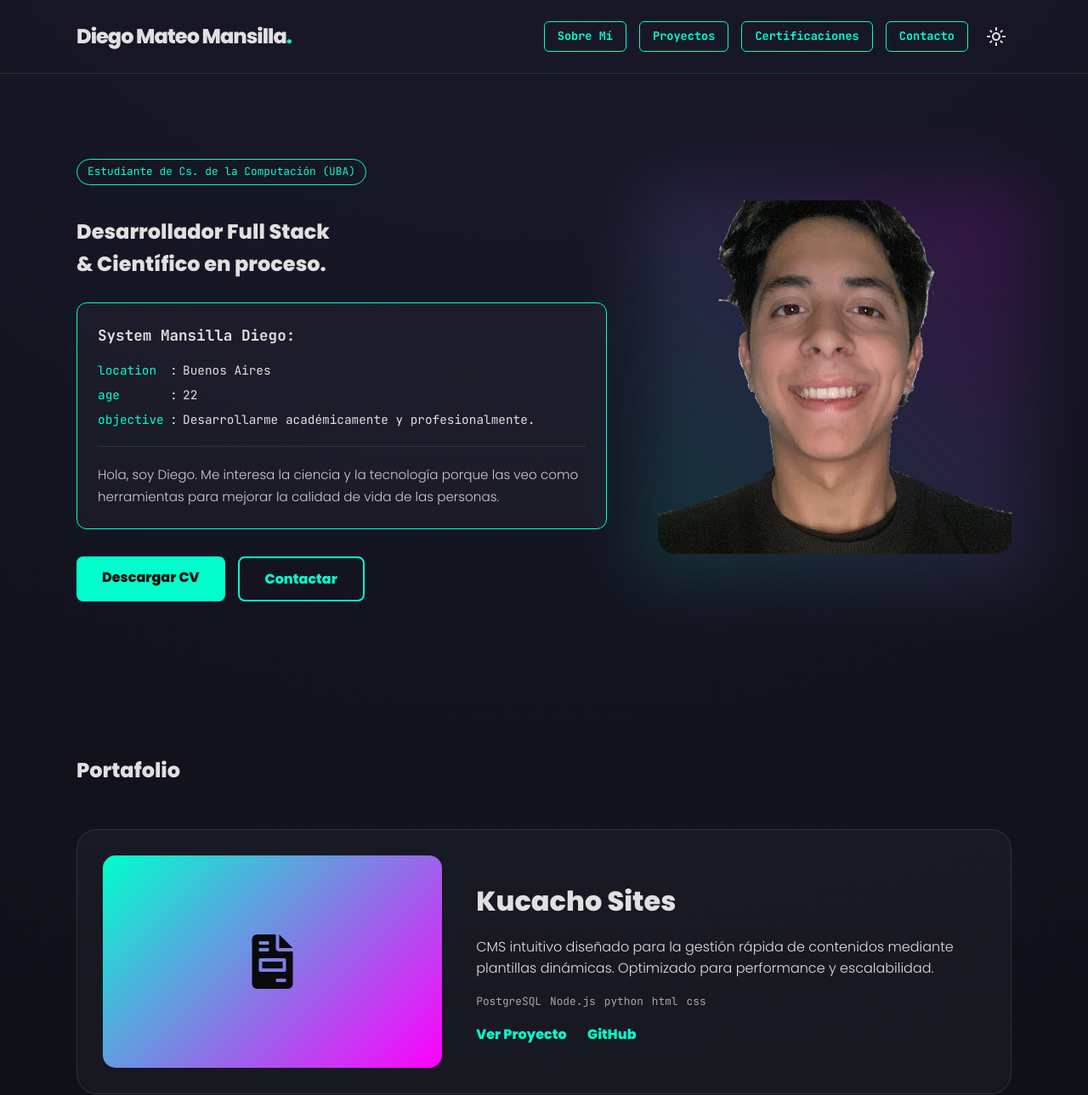
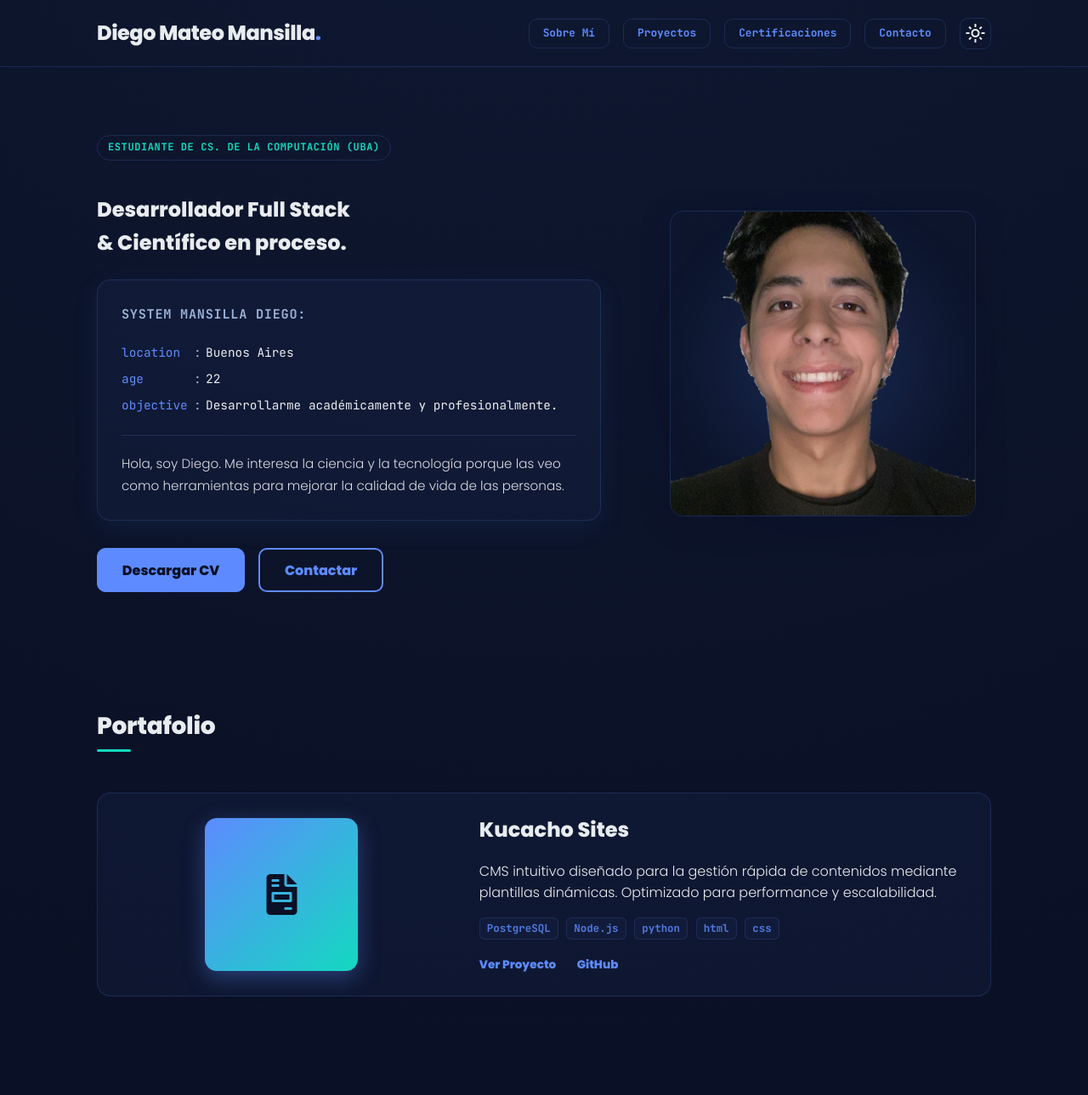
Before and after one commit to MansiDiego/MansiDiego, a plain HTML site: page index.html in a window 1280 px wide. Shown: the top 1289 px of the page at 85% size. Drawn offline with nearby package versions, Linux system fonts and the light colour scheme.

Commit message:
style: redesign to observatory/science-data theme

```diff
--- a/static.css
+++ b/static.css
@@ -1,238 +1,428 @@
-/* --- Variables de Entorno --- */
+/* --- Token system: "Noche de Observatorio" (dark) / "Día de Laboratorio" (light) --- */
+
 :root {
-    /* MODO CYBERPUNK (Ekko) - Default */
-    --bg-main: #0a0a0c;
-    --bg-gradient: radial-gradient(circle at 50% -20%, #1a1a2e, #0a0a0c);
-    --accent-primary: #00ffcc; /* Cian Ekko */
-    --accent-secondary: #ff00ff; /* Magenta Neón */
-    --text-main: #e0e0e0;
-    --card-bg: rgba(255, 255, 255, 0.03);
-    --border-color: rgba(255, 255, 255, 0.1);
+    /* MODO OSCURO — Noche de Observatorio */
+    --bg-main: #0a1025;
+    --bg-gradient: radial-gradient(circle at 50% -20%, #0f1a33 0%, #0a1025 60%);
+    --accent-primary: #5d8bff;   /* azul eléctrico — datos, enlaces, interacción */
+    --accent-secondary: #13d9c0; /* cian-verde — énfasis, output científico */
+    --accent-glow: #6ec1e3;      /* azul pálido — halo sutil */
+    --text-main: #e8ecef;
+    --text-muted: #9ab1d6;
+    --card-bg: rgba(93, 139, 255, 0.05);
+    --border-color: rgba(93, 139, 255, 0.18);
     --font-header: 'Poppins', sans-serif;
     --font-code: 'JetBrains Mono', monospace;
+    --radius-card: 16px;
+    --radius-sm: 10px;
 }
 
 body:not(.dark-mode) {
-    /* MODO CLARO  */
+    /* MODO CLARO — Día de Laboratorio */
     --bg-main: #ffffff;
     --bg-gradient: none;
-    --accent-primary: #222222;
-    --accent-secondary: #555555;
-    --text-main: #1a1a1a;
-    --card-bg: #f9f9f9;
-    --border-color: #eee;
+    --accent-primary: #2c4a7a;   /* azul profundo */
+    --accent-secondary: #139daa; /* azul-verde */
+    --accent-glow: #6cb4ee;
+    --text-main: #0a1025;
+    --text-muted: #5a6b8c;
+    --card-bg: #f7f8fb;
+    --border-color: #d9e0ec;
 }
 
 /* --- Base --- */
+*, *::before, *::after { box-sizing: border-box; }
+
+html { scroll-behavior: smooth; }
+
 body {
     background: var(--bg-main);
     background-image: var(--bg-gradient);
     color: var(--text-main);
     font-family: var(--font-header);
+    font-size: 1rem;
+    font-weight: 400;
     line-height: 1.6;
     margin: 0;
-    transition: all 0.4s ease;
+    transition:
+        background-color 0.4s ease,
+        color 0.4s ease,
+        background-image 0.4s ease;
 }
 
-.container { max-width: 1100px; margin: 0 auto; padding: 0 2rem; }
-a { text-decoration: none; transition: 0.3s; }
+/* Respeto por preferencias de movimiento reducido */
+@media (prefers-reduced-motion: reduce) {
+    *, *::before, *::after {
+        animation-duration: 0.01ms !important;
+        animation-iteration-count: 1 !important;
+        transition-duration: 0.01ms !important;
+    }
+}
+
+.container { max-width: 1100px; margin: 0 auto; padding: 0 1.5rem; }
+a { text-decoration: none; color: inherit; transition: color 0.3s ease; }
 
 /* --- Header & Nav --- */
-header { padding: 1.5rem 0; border-bottom: 1px solid var(--border-color); }
-.header-content { display: flex; justify-content: space-between; align-items: center; }
-.logo { font-weight: 800; font-size: 1.5rem; letter-spacing: -1px; margin: 0; }
+header {
+    padding: 1.25rem 0;
+    border-bottom: 1px solid var(--border-color);
+}
+
+.header-content {
+    display: flex;
+    justify-content: space-between;
+    align-items: center;
+    gap: 1rem;
+}
+
+.logo {
+    font-family: var(--font-header);
+    font-weight: 800;
+    font-size: 1.5rem;
+    letter-spacing: -0.5px;
+    margin: 0;
+    color: var(--text-main);
+}
+
 .logo span { color: var(--accent-primary); }
 
-nav { display: flex; align-items: center; gap: 15px; }
+nav {
+    display: flex;
+    align-items: center;
+    gap: 1rem;
+    flex-wrap: wrap;
+}
 
 .nav-btn {
     font-family: var(--font-code);
-    font-size: 0.85rem;
+    font-size: 0.8rem;
     font-weight: 700;
     color: var(--accent-primary);
-    border: 1px solid var(--accent-primary);
-    padding: 6px 15px;
-    border-radius: 6px;
+    border: 1px solid var(--border-color);
+    padding: 0.4rem 1rem;
+    border-radius: var(--radius-sm);
+    transition: all 0.3s ease;
 }
 
-.nav-btn:hover {
+.nav-btn:hover,
+.nav-btn:focus-visible {
     background: var(--accent-primary);
     color: var(--bg-main);
-    box-shadow: 0 0 15px var(--accent-primary);
+    border-color: var(--accent-primary);
+    box-shadow: 0 0 14px 4px rgba(93, 139, 255, 0.35);
+}
+
+.nav-btn:focus-visible {
+    outline: 2px solid var(--accent-secondary);
+    outline-offset: 2px;
 }
 
 .dark-mode-icon {
-    background: none; border: none; cursor: pointer;
-    color: var(--text-main); display: flex; align-items: center;
+    background: none;
+    border: 1px solid var(--border-color);
+    border-radius: var(--radius-sm);
+    cursor: pointer;
+    color: var(--text-main);
+    display: flex;
+    align-items: center;
+    padding: 0.35rem;
+    transition: all 0.3s ease;
 }
 
-/* --- About Section --- */
-.about-section { padding: 100px 0; }
-.split-layout { display: flex; align-items: center; gap: 60px; }
-.about-text-content { flex: 1.2; }
-.about-image-wrapper { flex: 0.8; position: relative; }
+.dark-mode-icon:hover,
+.dark-mode-icon:focus-visible {
+    color: var(--accent-primary);
+    border-color: var(--accent-primary);
+}
+
+/* --- Hero / About Section --- */
+.about-section { padding: 5rem 0 4rem; }
+.split-layout {
+    display: flex;
+    align-items: center;
+    gap: 4rem;
+}
+
+.about-text-content { flex: 1.2; min-width: 0; }
+.about-image-wrapper { flex: 0.8; position: relative; display: flex; justify-content: center; }
 
 .badge {
     font-family: var(--font-code);
-    color: var(--accent-primary);
-    font-size: 0.8rem;
-    border: 1px solid var(--accent-primary);
+    color: var(--accent-secondary);
+    font-size: 0.75rem;
+    font-weight: 700;
+    letter-spacing: 0.05em;
+    border: 1px solid var(--border-color);
     padding: 4px 12px;
-    border-radius: 20px;
+    border-radius: 1.25rem;
     display: inline-block;
-    margin-bottom: 1rem;
+    margin-bottom: 1.25rem;
+    text-transform: uppercase;
 }
 
 .profile-photo {
-    width: 100%; aspect-ratio: 1/1; object-fit: cover;
-    border-radius: 20px; position: relative; z-index: 2;
+    width: 100%;
+    max-width: 360px;
+    aspect-ratio: 1 / 1;
+    object-fit: cover;
+    border-radius: var(--radius-card);
+    position: relative;
+    z-index: 2;
+    border: 1px solid var(--border-color);
+    box-shadow: 0 8px 32px rgba(10, 16, 37, 0.45);
 }
 
+/* Halo de observatorio — el "signature element" sutil */
 .glow-effect {
-    position: absolute; width: 110%; height: 110%; top: -5%; left: -5%;
-    background: linear-gradient(45deg, var(--accent-primary), var(--accent-secondary));
-    filter: blur(40px); opacity: 0.15; z-index: 1;
+    position: absolute;
+    inset: -6%;
+    background: radial-gradient(circle, var(--accent-primary) 0%, transparent 60%);
+    filter: blur(32px);
+    opacity: 0.22;
+    z-index: 1;
+    animation: breathe 6s ease-in-out infinite;
+}
+
+@keyframes breathe {
+    0%, 100% { opacity: 0.18; transform: scale(1); }
+    50% { opacity: 0.28; transform: scale(1.04); }
 }
 
 /* --- Botones Principales --- */
-.about-btns { display: flex; gap: 15px; margin-top: 2rem; }
+.about-btns { display: flex; gap: 1rem; margin-top: 2rem; flex-wrap: wrap; }
 
 .btn {
     background: var(--accent-primary);
     color: var(--bg-main);
-    padding: 12px 30px;
-    border-radius: 8px;
+    padding: 0.7rem 1.8rem;
+    border-radius: var(--radius-sm);
     font-weight: 700;
-    display: inline-block;
+    font-family: var(--font-header);
+    display: inline-flex;
+    align-items: center;
+    gap: 0.5rem;
+    transition: all 0.3s ease;
+    border: 1px solid var(--accent-primary);
 }
 
-.btn:hover { box-shadow: 0 0 20px var(--accent-primary); transform: translateY(-2px); }
+.btn:hover,
+.btn:focus-visible {
+    box-shadow: 0 0 18px 6px rgba(93, 139, 255, 0.45);
+    transform: translateY(-2px);
+}
 
-/* Boton secundario(Contactar) */
+.btn:focus-visible {
+    outline: 2px solid var(--accent-secondary);
+    outline-offset: 2px;
+}
+
+/* Botón secundario (Contactar) */
 .btn-secondary {
     background: transparent;
     color: var(--accent-primary);
     border: 2px solid var(--accent-primary);
 }
 
-.btn-secondary:hover {
+.btn-secondary:hover,
+.btn-secondary:focus-visible {
     background: var(--accent-primary);
     color: var(--bg-main);
 }
 
 /* --- Projects --- */
-.projects-section { padding: 60px 0; }
-.projects-list { display: flex; flex-direction: column; gap: 80px; margin-top: 50px; }
+.projects-section { padding: 3rem 0; }
+.section-title {
+    font-size: 1.75rem;
+    font-weight: 700;
+    letter-spacing: -0.3px;
+    position: relative;
+    display: inline-block;
+    margin-bottom: 2rem;
+}
+.section-title::after {
+    content: "";
+    position: absolute;
+    bottom: -8px;
+    left: 0;
+    width: 40px;
+    height: 3px;
+    background: var(--accent-secondary);
+    border-radius: 2px;
+}
+.projects-list { display: flex; flex-direction: column; gap: 2.5rem; margin-top: 1.5rem; }
+
 .project-row {
-    display: flex; gap: 40px; align-items: center; padding: 30px;
-    border-radius: 24px; background: var(--card-bg);
+    display: flex;
+    gap: 2.5rem;
+    align-items: center;
+    padding: 1.5rem;
+    border-radius: var(--radius-card);
+    background: var(--card-bg);
     border: 1px solid var(--border-color);
+    transition: border-color 0.3s ease, box-shadow 0.3s ease;
 }
 
-.project-image { flex: 1; }
+.project-row:hover { border-color: var(--accent-primary); }
+
+.project-image { flex: 1; min-width: 0; display: flex; justify-content: center; }
 .project-icon-wrapper {
     background: linear-gradient(135deg, var(--accent-primary), var(--accent-secondary));
-    height: 250px; border-radius: 15px;
-    display: flex; justify-content: center; align-items: center;
-    font-size: 4rem; color: var(--bg-main);
+    height: 180px;
+    aspect-ratio: 1 / 1;
+    border-radius: 14px;
+    display: flex;
+    justify-content: center;
+    align-items: center;
+    font-size: 3rem;
+    color: var(--bg-main);
+    box-shadow: 0 8px 26px rgba(93, 139, 255, 0.35);
 }
 
 .project-info { flex: 1.5; }
-.project-info h3 { font-size: 2rem; margin: 0 0 10px 0; }
-.project-tech { margin: 15px 0; display: flex; gap: 10px; }
-.project-tech span { font-family: var(--font-code); font-size: 0.8rem; opacity: 0.7; }
+.project-info h3 {
+    font-size: 1.5rem;
+    font-weight: 700;
+    margin: 0 0 0.6rem 0;
+    color: var(--text-main);
+}
+.project-tech { margin: 1rem 0; display: flex; flex-wrap: wrap; gap: 0.6rem; }
+.project-tech span {
+    font-family: var(--font-code);
+    font-size: 0.78rem;
+    font-weight: 700;
+    color: var(--accent-primary);
+    background: var(--card-bg);
+    border: 1px solid var(--border-color);
+    padding: 2px 8px;
+    border-radius: 6px;
+    opacity: 0.85;
+}
 
-.link-glow { font-weight: 700; color: var(--accent-primary); margin-right: 20px; }
-.link-glow:hover { text-shadow: 0 0 10px var(--accent-primary); }
+.link-glow {
+    font-weight: 700;
+    color: var(--accent-primary);
+    margin-right: 1.25rem;
+    font-size: 0.85rem;
+    transition: color 0.3s ease;
+}
+.link-glow:hover,
+.link-glow:focus-visible { color: var(--accent-secondary); }
 
 /* --- Footer --- */
-.main-footer { padding: 60px 0 30px; border-top: 1px solid var(--border-color); background: rgba(0,0,0,0.2); margin-top: 100px; text-align: center; }
-.footer-socials { display: flex; justify-content: center; gap: 25px; font-size: 2rem; margin: 20px 0; }
-.footer-socials a { color: var(--text-main); }
-.footer-socials a:hover { color: var(--accent-primary); transform: translateY(-5px); }
-.copyright { font-family: var(--font-code); font-size: 0.8rem; opacity: 0.5; }
+.main-footer {
+    padding: 4rem 0 2rem;
+    border-top: 1px solid var(--border-color);
+    margin-top: 4rem;
+    text-align: center;
+}
+
+.footer-info h3 { font-size: 1.5rem; font-weight: 800; margin: 0; }
+.footer-info h3 span { color: var(--accent-primary); }
+
+.footer-socials {
+    display: flex;
+    justify-content: center;
+    gap: 1.5rem;
+    font-size: 1.5rem;
+    margin: 1.25rem 0;
+}
+
+.footer-socials a {
+    color: var(--text-muted);
+    transition: all 0.3s ease;
+}
+
+.footer-socials a:hover,
+.footer-socials a:focus-visible {
+    color: var(--accent-primary);
+    transform: translateY(-3px);
+}
+
+.copyright {
+    font-family: var(--font-code);
+    font-size: 0.78rem;
+    color: var(--text-muted);
+}
 
 /* --- Responsive --- */
 @media (max-width: 768px) {
-    .split-layout, .project-row { flex-direction: column; text-align: center; }
+    .split-layout,
+    .project-row {
+        flex-direction: column;
+        text-align: center;
+    }
     .project-row { flex-direction: column-reverse; }
     .about-btns { justify-content: center; }
+    .header-content { flex-direction: column; gap: 1rem; }
+    .profile-photo { max-width: 280px; }
+    .about-section { padding: 3rem 0 2rem; }
 }
 
 /* --- System Panel (Perfil) --- */
 .system-panel {
     background: var(--card-bg);
-    border: 1px solid var(--accent-primary);
-    border-radius: 12px;
-    padding: 24px;
-    margin: 25px 0;
-    box-shadow: 0 0 20px rgba(0, 255, 204, 0.05); /* Glow sutil para que no mate la vista */
+    border: 1px solid var(--border-color);
+    border-radius: var(--radius-card);
+    padding: 1.75rem;
+    margin: 1.5rem 0;
+    box-shadow: 0 8px 32px rgba(93, 139, 255, 0.08);
 }
 
 .system-title {
     font-family: var(--font-code);
-    color: var(--text-main);
-    font-size: 1.1rem;
-    font-weight: 700;
-    margin-bottom: 15px;
+    color: var(--text-muted);
+    font-size: 0.95rem;
+    font-weight: 600;
+    margin-bottom: 1.25rem;
+    letter-spacing: 0.05em;
+    text-transform: uppercase;
 }
 
 .system-data {
     font-family: var(--font-code);
     font-size: 0.9rem;
-    margin-bottom: 20px;
+    margin-bottom: 1.5rem;
 }
 
 .data-row {
     display: grid;
-    /* Grid asegura que los dos puntos ":" queden perfectamente alineados */
-    grid-template-columns: 85px 15px 1fr;
-    margin-bottom: 6px;
+    grid-template-columns: 85px 14px 1fr;
+    margin-bottom: 0.5rem;
 }
 
-.data-key {
-    color: var(--accent-primary);
-}
-
-.data-colon {
-    color: var(--text-main);
-}
-
-.data-val {
-    color: var(--text-main);
-}
+.data-key { color: var(--accent-primary); }
+.data-colon { color: var(--text-muted); }
+.data-val { color: var(--text-main); }
 
 .system-hr {
     border: none;
     border-top: 1px solid var(--border-color);
-    margin: 20px 0;
+    margin: 1.25rem 0;
 }
 
 .system-bio {
-    font-family: var(--font-header); /* Usa Poppins para contrastar con la de código */
+    font-family: var(--font-header);
     font-size: 0.95rem;
     color: var(--text-main);
     line-height: 1.7;
-    margin: 0; /* Reseteamos el margen que traen los <p> por defecto */
-    opacity: 0.9;
+    margin: 0;
+    opacity: 0.92;
 }
 
-/*Linea 120....
-/*Certificaciones sección*/
 /* --- Carrusel de Certificaciones --- */
 .carousel-container {
     position: relative;
     width: 100%;
     max-width: 800px;
-    margin: 0 auto;
+    margin: 3rem auto 0;
     display: flex;
     align-items: center;
 }
 
 .carousel-track-container {
-    overflow: hidden; /* Fundamental: oculta los certificados fuera de la vista */
+    overflow: hidden;
     width: 100%;
-    border-radius: 12px;
+    border-radius: var(--radius-card);
     background: var(--card-bg);
     border: 1px solid var(--border-color);
 }
@@ -242,39 +432,39 @@ nav { display: flex; align-items: center; gap: 15px; }
     padding: 0;
     margin: 0;
     list-style: none;
-    transition: transform 0.4s ease-in-out; /* Suaviza el movimiento lateral */
+    transition: transform 0.45s cubic-bezier(0.22, 1, 0.36, 1);
 }
 
 .carousel-slide {
-    min-width: 100%; /* Cada slide ocupa todo el contenedor visible */
+    min-width: 100%;
     box-sizing: border-box;
-    padding: 30px;
+    padding: 2rem;
     text-align: center;
 }
 
 .carousel-slide img {
     width: 100%;
-    max-height: 450px;
+    max-height: 420px;
     object-fit: contain;
-    border-radius: 8px;
+    border-radius: var(--radius-sm);
 }
 
 .cert-title {
     font-family: var(--font-code);
     color: var(--accent-primary);
-    margin-top: 20px;
-    font-size: 1.1rem;
+    margin-top: 1.25rem;
+    font-size: 1rem;
     font-weight: 700;
 }
 
-/* Botones de navegación integrados con el estilo con el cual estamos laburando :-} */
+/* Botones de navegación del carrusel */
 .carousel-btn {
     background: var(--bg-main);
     color: var(--accent-primary);
-    border: 2px solid var(--accent-primary);
+    border: 2px solid var(--border-color);
     border-radius: 50%;
-    width: 45px;
-    height: 45px;
+    width: 42px;
+    height: 42px;
     cursor: pointer;
     position: absolute;
     z-index: 10;
@@ -282,84 +472,81 @@ nav { display: flex; align-items: center; gap: 15px; }
     display: flex;
     justify-content: center;
     align-items: center;
-    font-size: 1.2rem;
+    font-size: 1.1rem;
 }
 
-.carousel-btn:hover {
+.carousel-btn:hover,
+.carousel-btn:focus-visible {
     background: var(--accent-primary);
     color: var(--bg-main);
-    box-shadow: 0 0 15px var(--accent-primary);
+    border-color: var(--accent-primary);
+    box-shadow: 0 0 12px 4px rgba(93, 139, 255, 0.4);
 }
 
-#prev-btn { left: -60px; }
-#next-btn { right: -60px; }
+.carousel-btn:focus-visible {
+    outline: 2px solid var(--accent-secondary);
+    outline-offset: 2px;
+}
+
+#prev-btn { left: -10px; }
+#next-btn { right: -10px; }
 
 @media (max-width: 900px) {
-    #prev-btn { left: 10px; }
-    #next-btn { right: 10px; }
-    .carousel-slide { padding: 40px 15px 15px 15px; } /* Evita que los botones tapen la imagen en mobile */
+    #prev-btn { left: 8px; }
+    #next-btn { right: 8px; }
+    .carousel-slide { padding: 3rem 1rem 1rem; }
 }
 
-
-/* --- Estilos para la interactividad de la imagen y el modal --- */
-
+/* --- Interactividad de imagen y modal --- */
 .expandable-cert {
-    cursor: pointer; /* Indica que se puede hacer clic */
+    cursor: pointer;
     transition: transform 0.3s ease;
+    border-radius: var(--radius-sm);
 }
 
-.expandable-cert:hover {
-    transform: scale(1.03); /* Ligera ampliación en hover para feedback */
-}
+.expandable-cert:hover { transform: scale(1.02); }
 
 /* Modal de Certificados */
 .cert-modal {
-    display: none; /* Oculto por defecto */
-    position: fixed; /* Se mantiene en la pantalla */
-    z-index: 1000; /* Por encima de todo */
-    left: 0;
-    top: 0;
-    width: 100%;
-    height: 100%;
-    background-color: rgba(0, 0, 0, 0.9); /* Fondo oscuro translúcido */
-    justify-content: center; /* Centrado vertical y horizontal */
+    position: fixed;
+    z-index: 1000;
+    inset: 0;
+    background-color: rgba(10, 16, 37, 0.92);
+    display: none; /* oculto por defecto; el JS lo muestra con display: flex */
+    justify-content: center;
     align-items: center;
 }
 
 .modal-content {
     display: block;
-    width: 80%; /* Ancho responsivo */
-    max-width: 900px; /* Ancho máximo para pantallas grandes */
-    max-height: 85vh; /* Altura máxima para que no se corte */
-    object-fit: contain; /* Mantiene la proporción sin recortar */
+    width: 80%;
+    max-width: 900px;
+    max-height: 85vh;
+    object-fit: contain;
     margin: auto;
-    border-radius: 12px;
-    box-shadow: 0 0 50px rgba(0, 255, 204, 0.5); /* Brillo cyberpunk en el modal */
-
-    /* Animación de apertura */
-    animation-name: zoom;
-    animation-duration: 0.6s;
+    border-radius: var(--radius-card);
+    box-shadow: 0 0 40px 12px rgba(93, 139, 255, 0.35);
+    animation: zoom 0.5s ease;
 }
 
 @keyframes zoom {
-  from {transform:scale(0)}
-  to {transform:scale(1)}
+    from { transform: scale(0.9); opacity: 0; }
+    to { transform: scale(1); opacity: 1; }
 }
 
-/* Botón de cerrar (X) */
 .close-modal {
     position: absolute;
-    top: 15px;
-    right: 35px;
+    top: 1.25rem;
+    right: 1.5rem;
     color: var(--accent-primary);
-    font-size: 40px;
+    font-size: 2rem;
     font-weight: bold;
     cursor: pointer;
-    transition: 0.3s;
+    transition: color 0.3s ease;
 }
 
 .close-modal:hover,
-.close-modal:focus {
-    color: #bbb;
-    text-decoration: none;
+.close-modal:focus-visible {
+    color: var(--text-main);
+    outline: 2px solid var(--accent-secondary);
 }
```
